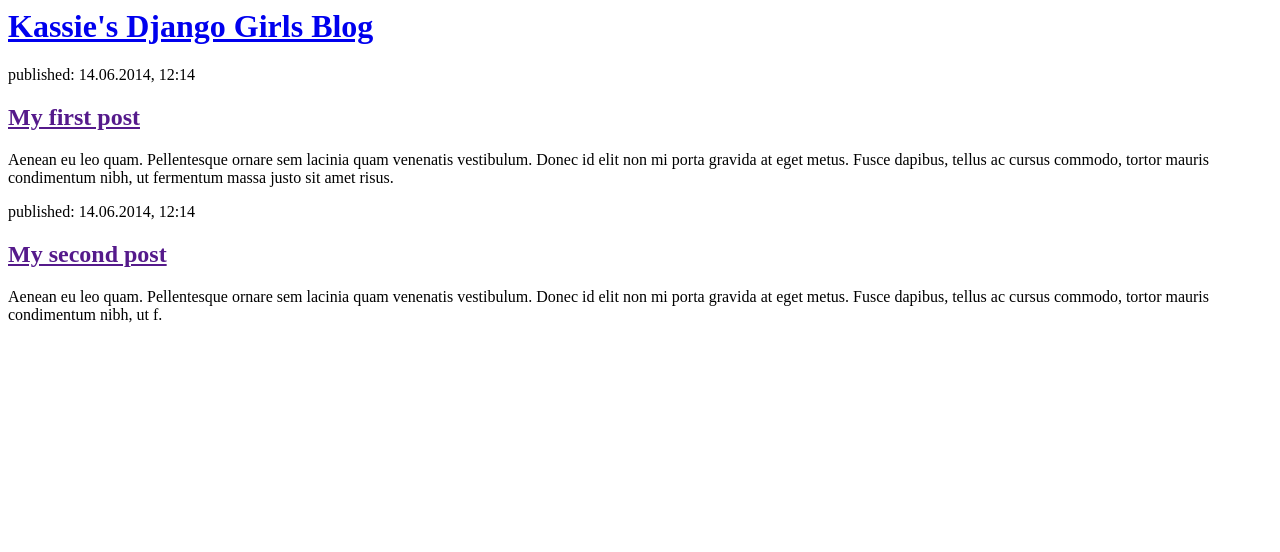
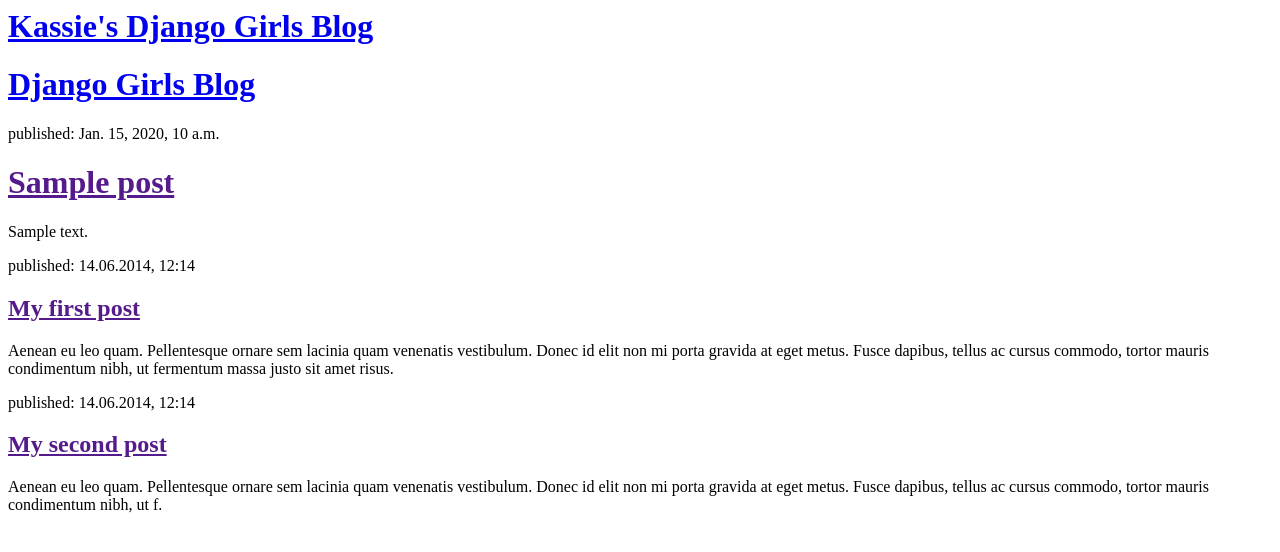
Before and after one commit to KassieMcClung/my-first-blog, a Django app: template blog/templates/blog/post_list.html in a window 1280 px wide. Shown: the top 552 px of the page. Run offline with Django 3.2, Linux system fonts and the light colour scheme; the template is opened without the code that fills it: values that come from a table or form of the project are taken from there, others are empty; tables that the repository leaves empty hold one stand-in row (values such as "Sample post").

Commit message:
Modified templates to display posts from database.

```diff
--- a/blog/templates/blog/post_list.html
+++ b/blog/templates/blog/post_list.html
@@ -6,7 +6,17 @@
         <div>
             <h1><a href="/">Kassie's Django Girls Blog</a></h1>
         </div>
+<div>
+    <h1><a href="/">Django Girls Blog</a></h1>
+</div>
 
+{% for post in posts %}
+    <div>
+        <p>published: {{ post.published_date }}</p>
+        <h1><a href="">{{ post.title }}</a></h1>
+        <p>{{ post.text|linebreaksbr }}</p>
+    </div>
+{% endfor %}
         <div>
             <p>published: 14.06.2014, 12:14</p>
             <h2><a href="">My first post</a></h2>
```
Also changed, not shown: blog/views.py (+7 -0 lines).
